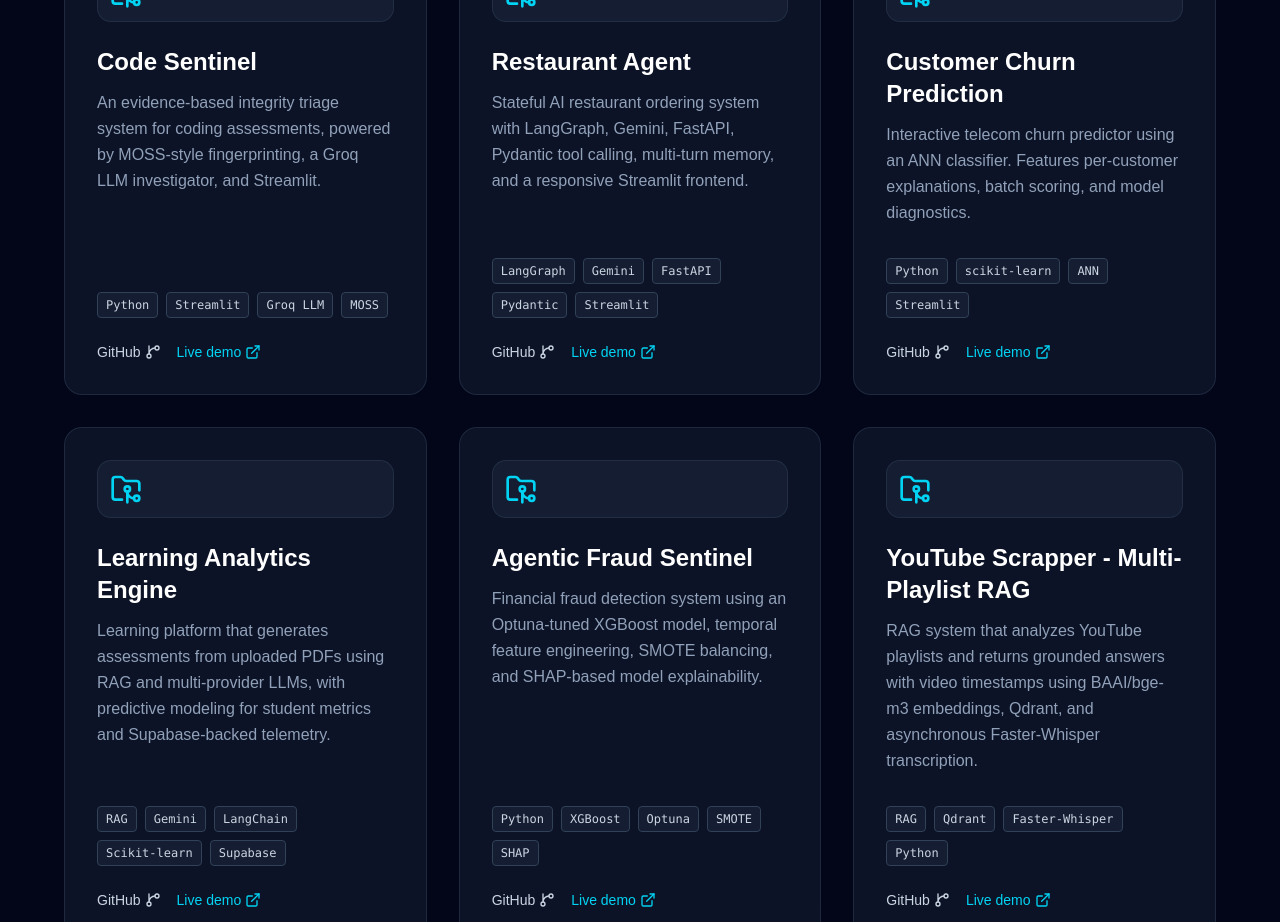
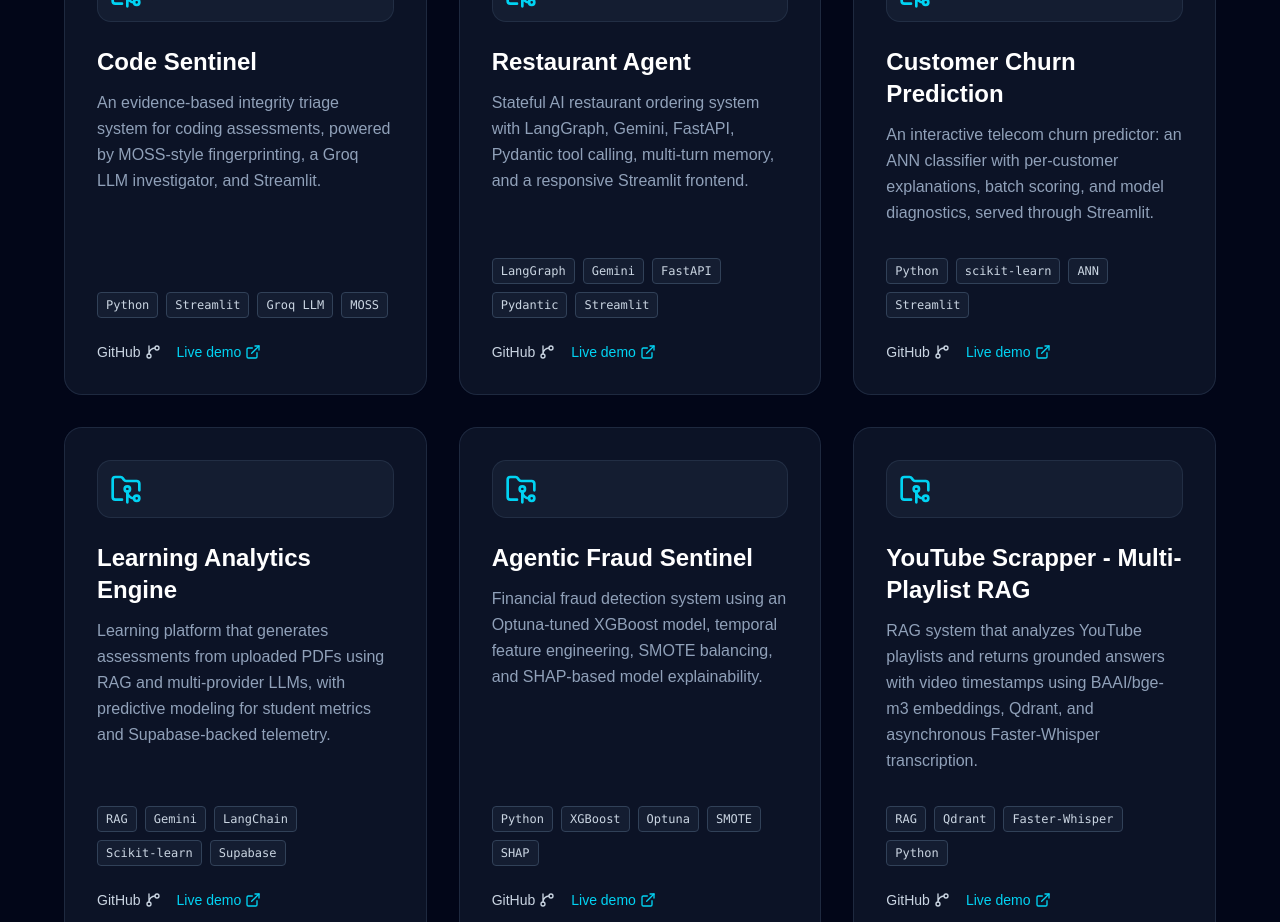
Before and after one commit to Shashank17singh/shashank17singh.github.io, a Next.js app in the folder next_portfolio/: page / in a window 1280 px wide. Shown: the part 4240-5162 px from the top of the page. Built offline with nearby package versions, Linux system fonts and the light colour scheme.

Commit message:
update Customer Churn Prediction project description

```diff
--- a/next_portfolio/src/components/Projects.tsx
+++ b/next_portfolio/src/components/Projects.tsx
@@ -64,7 +64,7 @@ const projects: Project[] = [  {
   },
   {
     title: "Customer Churn Prediction",
-    description: "Interactive telecom churn predictor using an ANN classifier. Features per-customer explanations, batch scoring, and model diagnostics.",
+    description: "An interactive telecom churn predictor: an ANN classifier with per-customer explanations, batch scoring, and model diagnostics, served through Streamlit.",
     tech: ["Python", "scikit-learn", "ANN", "Streamlit"],
     github: "https://github.com/Shashank17singh/Customer-Churn-Prediction",
     demo: "https://customer-telecom-churn.streamlit.app/",
```
Also changed, not shown: 2 other files (tests, documents, lock files or other folders).
